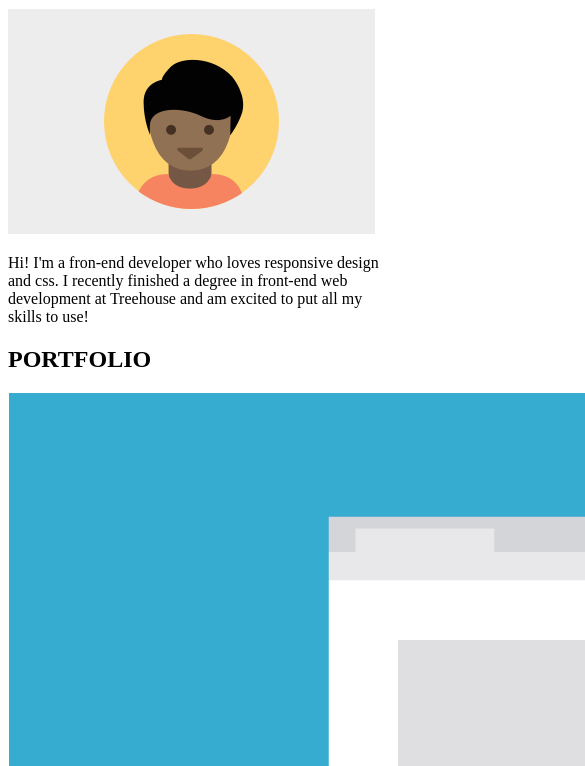
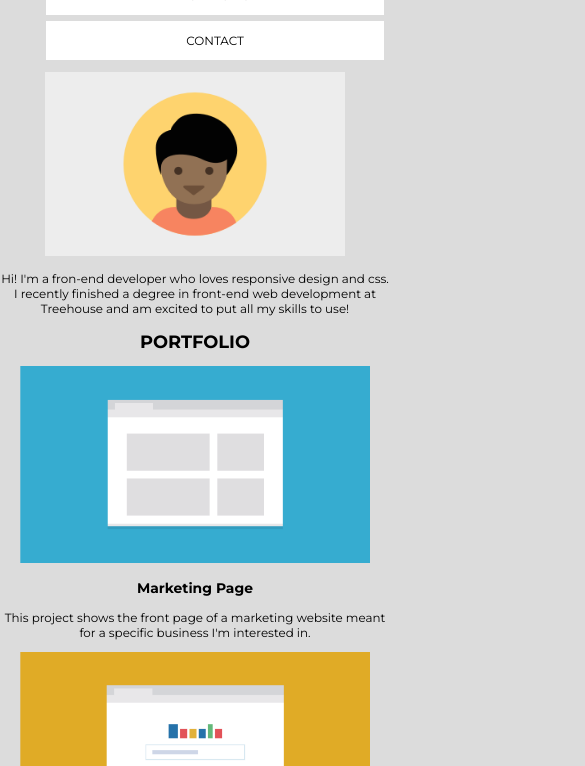
Before and after one commit to muhalisajed/mobile-first_responisve_layout, a plain HTML site: page index.html in a window 390 px wide. Shown: the part 141-907 px from the top of the page, 585 px wide, since content can reach past the window. Drawn offline with Linux system fonts and the light colour scheme.

Commit message:
add mobile text centering

```diff
--- a/index.html
+++ b/index.html
@@ -5,6 +5,7 @@
         <meta http-equiv="X-UA-Compatible" content="IE=edge">
         <meta name="viewport" content="width=device-width, initial-scale=1.0">
         <title>Responsive Layout</title>
+        <link rel="stylesheet" href="styles.css">
         <link rel="preconnect" href="https://fonts.googleapis.com">
         <link rel="preconnect" href="https://fonts.gstatic.com" crossorigin>
         <link href="https://fonts.googleapis.com/css2?family=Montserrat:wght@400;700&display=swap" rel="stylesheet">
@@ -24,7 +25,7 @@
                 </div>
                 <section class="hero">
                     <div class="hero-image">
-                        <img src="responsive_layout_v3/images/responsive-layout-profile.png" alt="">
+                        <img class="profile-img" src="responsive_layout_v3/images/responsive-layout-profile.png" alt="" >
                     </div>
                     <div class="hero-text">
                         <p>Hi! I'm a fron-end developer who loves responsive design and css. I recently finished a degree in front-end web development at Treehouse and am excited to put all my skills to use!</p>
--- a/styles.css
+++ b/styles.css
@@ -1,6 +1,8 @@
 /* The advanced css in this project was made possible from studying CSS in Depth by Keith J. Grant */
 
-/* :root Means the entire page */
+/* :root Means the entire page (Grant, 2018) */
+
+/* box-sizing: border-box; sets the combined size of the content, padding, and border (Grant, 2018). Padding will no longer affect the height and width */
 :root {
     /* Helps font scale smoothly as the browser scales
         0.5em acts as a minimum font size
@@ -8,8 +10,73 @@
     */
     font-size: calc(0.5em + 1vw);
     --main-font: 'Montserrat', sans-serif;
+    box-sizing: border-box;
 }
-/* Fixes IE bug that renders main as an inline element */
+
+/* Universal */
+
+*,
+::before,
+::after {
+    box-sizing: inherit;
+}
+
+body {
+    background-color: gainsboro;
+    margin: 0;
+    min-height: 100vh;
+    font-family: var(--main-font);
+}
+
+.wrapper {
+    max-width: 1080px;
+    margin: 0 auto;
+    text-align: center;
+}
+
+li {
+    list-style-type: none;
+}
+a {
+    text-decoration: none;
+    color: black;
+}
+
+/* Header */
+div.header-navbar {
+    display: flex;
+    flex-direction: column;
+    justify-content: center;
+    text-align: center;
+}
+h1, .header-navigation {
+
+}
+.header-navigation a > li {
+    background-color: white;
+    padding: 1em 5em;
+    margin: .5em;
+
+}
+
+.profile-img {
+    width: 300px;
+    height: auto;
+}
+
+/* Main */
+.portfolio {
+    margin: 0 auto;
+}
+
+/* Fixes IE bug that renders main as an inline element (Grant, 2018) */
 main {
     display: block;
 }
+
+article > img {
+    width: 350px;
+    height: auto;
+}
+
+/* Footer */
```
